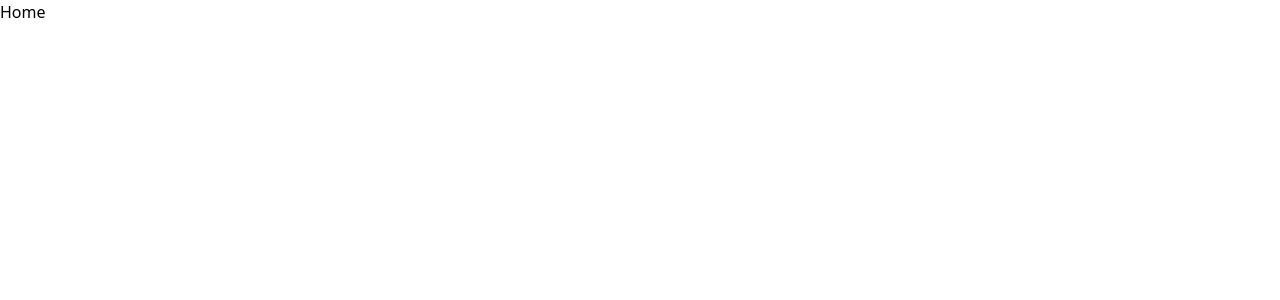
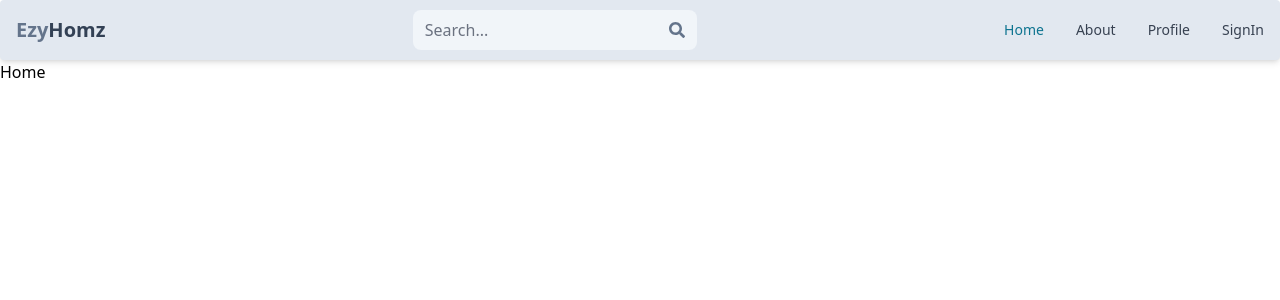
Before and after one commit to danielUgochukwu/Real-Estate-App, a React (Vite) app in the folder client/: page / in a window 1280 px wide. Shown: the top 300 px of the page. Built offline with nearby package versions, Linux system fonts and the light colour scheme.

Commit message:
create header component

```diff
--- a/client/package.json
+++ b/client/package.json
@@ -13,6 +13,7 @@
     "flowbite-react": "^0.6.4",
     "react": "^18.2.0",
     "react-dom": "^18.2.0",
+    "react-icon": "^1.0.0",
     "react-router-dom": "^6.17.0"
   },
   "devDependencies": {
--- a/client/src/App.jsx
+++ b/client/src/App.jsx
@@ -4,10 +4,12 @@ import Home from "./pages/Home";
 import Profile from "./pages/Profile";
 import SignUp from "./pages/SignUp";
 import SignIn from "./pages/SignIn";
+import Header from "./components/Header";
 
 const App = () => {
   return (
     <BrowserRouter>
+      <Header/>
       <Routes>
         <Route path="/" element={<Home />} />
         <Route path="/about" element={<About />} />
--- /dev/null
+++ b/client/src/components/Header.jsx
@@ -0,0 +1,35 @@
+import { Navbar } from 'flowbite-react'
+import { Link } from 'react-router-dom'
+import { FaSearch } from 'react-icons/fa'
+
+const Header = () => {
+  return (
+    <Navbar fluid rounded className='bg-slate-200 shadow-md'>
+      <Navbar.Brand as={Link} to='/' >
+        <h1 className='font-bold text-sm sm:text-xl flex flex-wrap'>
+          <span className='text-slate-500'>Ezy</span>
+          <span className='text-slate-700'>Homz</span>
+        </h1>
+      </Navbar.Brand>
+      <form className='bg-slate-100 rounded-lg flex items-center'>
+        <input type="text" placeholder='Search...'            className='bg-transparent border-none focus:outline-none w-24 sm:w-64  '
+        />
+        <FaSearch className='text-slate-500 mr-3'/>
+      </form>
+      <Navbar.Toggle />
+      <Navbar.Collapse>
+        <Navbar.Link as={Link} to='/' active>
+          Home
+        </Navbar.Link>
+        <Navbar.Link as={Link} to='/about'>
+          About
+        </Navbar.Link>
+        <Navbar.Link as={Link} to='/profile'>Profile</Navbar.Link>
+        <Navbar.Link as={Link} to='/signin'>SignIn</Navbar.Link>
+      </Navbar.Collapse>
+    </Navbar>
+
+  )
+}
+
+export default Header
```
Also changed, not shown: 1 other file (tests, documents, lock files or other folders).
